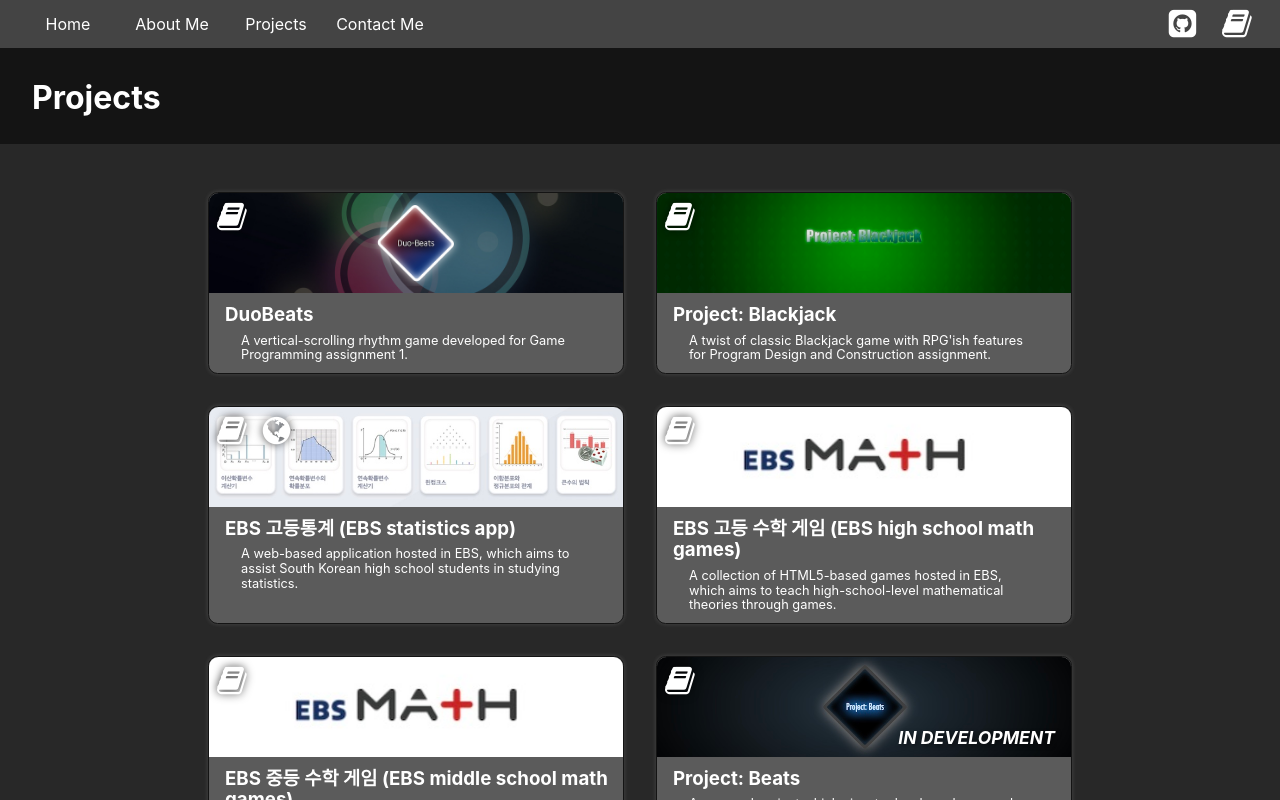
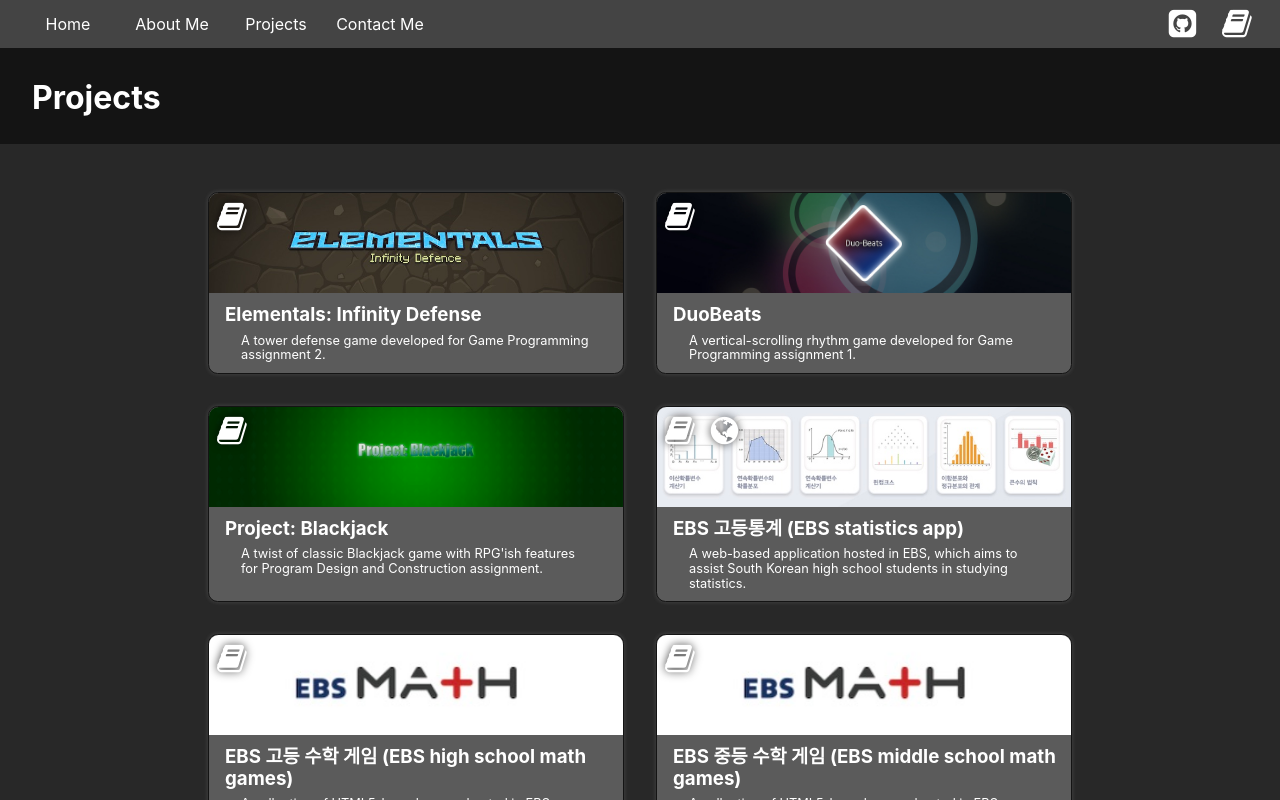
Before and after one commit to jerryrox/portfolio-jerry-v1, a React (Create React App) app: page /#/projects in a window 1280 px wide. Shown: the top 800 px of the page. Built offline with nearby package versions, Linux system fonts and the light colour scheme.

Commit message:
Some changes

```diff
--- a/src/components/About/index.js
+++ b/src/components/About/index.js
@@ -16,7 +16,7 @@
                         C# / Java / Objective-C / Javascript / C / C++ / Solidity<br/>
                     </AboutCard>
                     <AboutCard index={1} icon="fa fa-code" title="Libraries & Frameworks">
-                        React / React Native (Expo) / Ethereum (web3) / Bitcoin core / Omnicore / SDL2 / FMOD / and many more...<br/>
+                        React / React Native (Expo) / Ethereum (web3) / TRON / Bitcoin core / Omnicore / SDL2 / FMOD / and many more...<br/>
                     </AboutCard>
                     <AboutCard index={2} icon="fa fa-code" title="Tools">
                         Unity / Visual Studio / XCode / Adobe Animate / Netbeans / Eclipse / VS Code
--- a/src/components/Projects/index.js
+++ b/src/components/Projects/index.js
@@ -52,6 +52,14 @@
         super();
 
         this.projects.push(new ProjectInfo(
+            require("../../assets/img/elementals.jpg"),
+            "Elementals: Infinity Defense",
+            "A tower defense game developed for Game Programming assignment 2.",
+            new LinkInfo({
+                blogger: "https://jerryroxdev.blogspot.com/2019/10/portfolio-elementals-infinity-defense.html"
+            })
+        ));
+        this.projects.push(new ProjectInfo(
             require("../../assets/img/duobeats.jpg"),
             "DuoBeats",
             "A vertical-scrolling rhythm game developed for Game Programming assignment 1.",
@@ -79,7 +87,7 @@
         this.projects.push(new ProjectInfo(
             require("../../assets/img/ebs.jpg"),
             "EBS 고등 수학 게임 (EBS high school math games)",
-            "A collection of HTML5-based games hosted in EBS, which aims to teach high-school-level mathematical theories through games.",
+            "A collection of HTML5-based games hosted in EBS, which aims to teach high-school-level mathematical concepts through games.",
             new LinkInfo({
                 blogger: "https://jerryroxdev.blogspot.com/2019/10/portfolio-ebs-math-games.html"
             })
@@ -87,7 +95,7 @@
         this.projects.push(new ProjectInfo(
             require("../../assets/img/ebs.jpg"),
             "EBS 중등 수학 게임 (EBS middle school math games)",
-            "A collection of HTML5-based games hosted in EBS, which aims to teach middle-school-level mathematical theories through games.",
+            "A collection of HTML5-based games hosted in EBS, which aims to teach middle-school-level mathematical concepts through games.",
             new LinkInfo({
                 blogger: "https://jerryroxdev.blogspot.com/2019/10/portfolio-ebs-math-games.html"
             })
@@ -106,7 +114,7 @@
             "Project: Card",
             "A personal project with aspects of a card collection game, RPG, and some actions.",
             new LinkInfo({
-                blogger: ""
+                blogger: "https://jerryroxdev.blogspot.com/2019/10/portfolio-project-card.html"
             }),
         ));
         this.projects.push(new ProjectInfo(
```
Also changed, not shown: src/assets/img/elementals.jpg (added).
